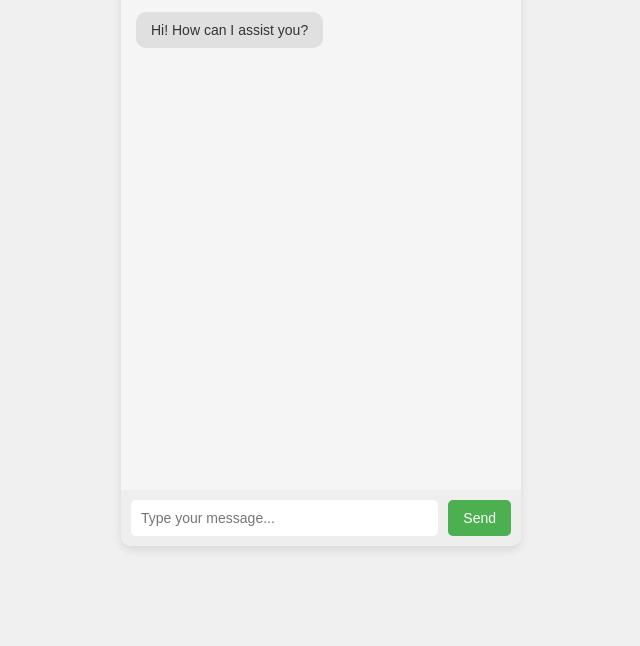
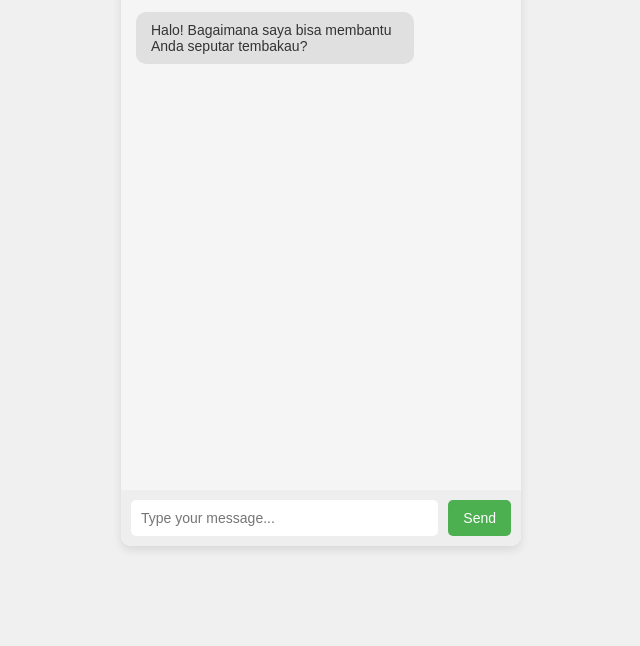
Before and after one commit to ILooeey/livechat, a website: page index.html in a window 1280 px wide. Shown: the part 154-800 px from the top of the page, without its empty margins (319-959 px from the left). Drawn offline with Linux system fonts and the light colour scheme.

Commit message:
Update index.html

```diff
--- a/index.html
+++ b/index.html
@@ -108,7 +108,7 @@
         GROQ Live Chat
     </div>
     <div class="chat-box" id="chat-box">
-        <div class="message received">Hi! How can I assist you?</div>
+        <div class="message received" id="initial-message">Halo! Bagaimana saya bisa membantu Anda seputar tembakau?</div>
     </div>
     <div class="chat-input">
         <input type="text" id="message" placeholder="Type your message...">
```
